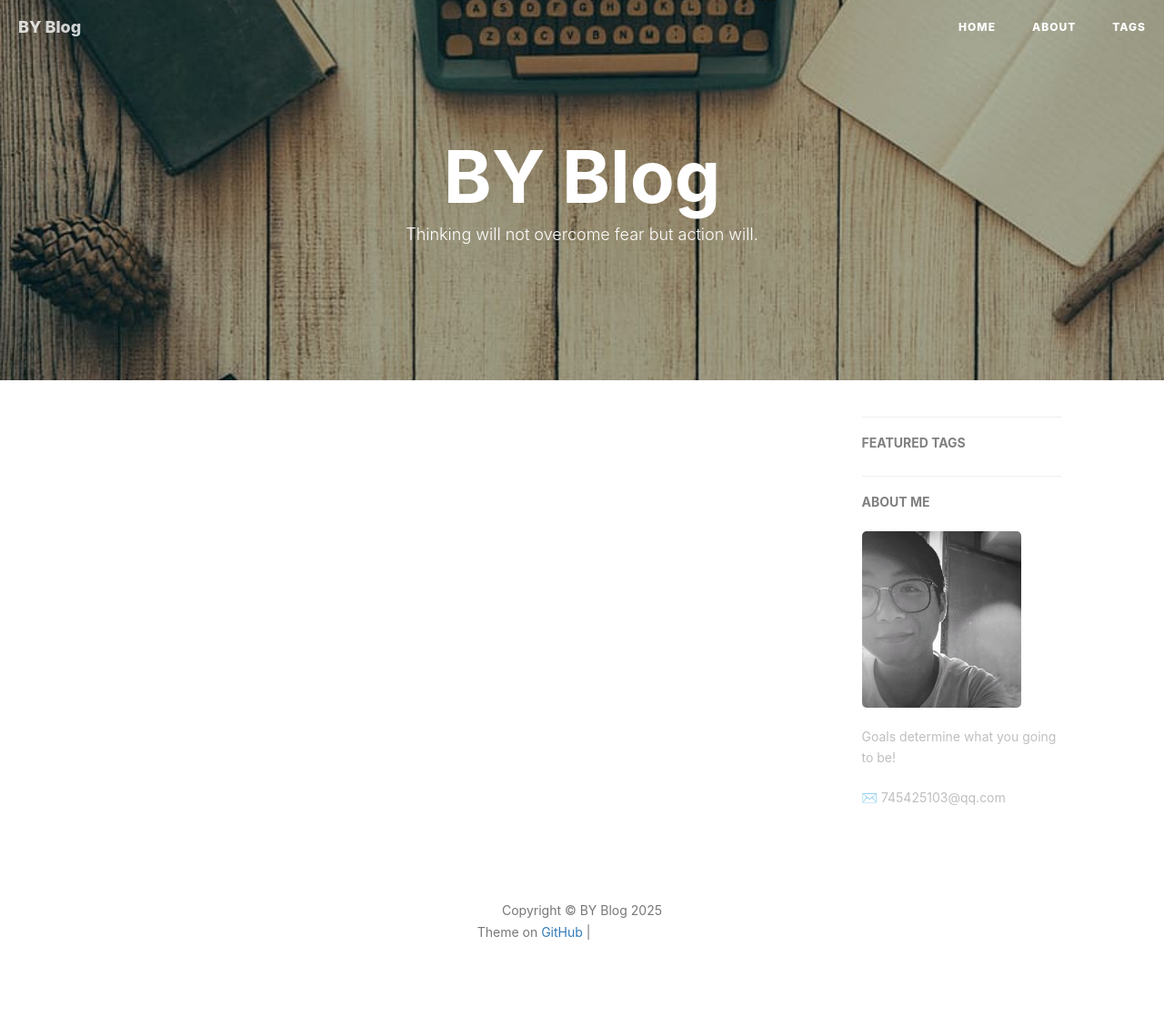
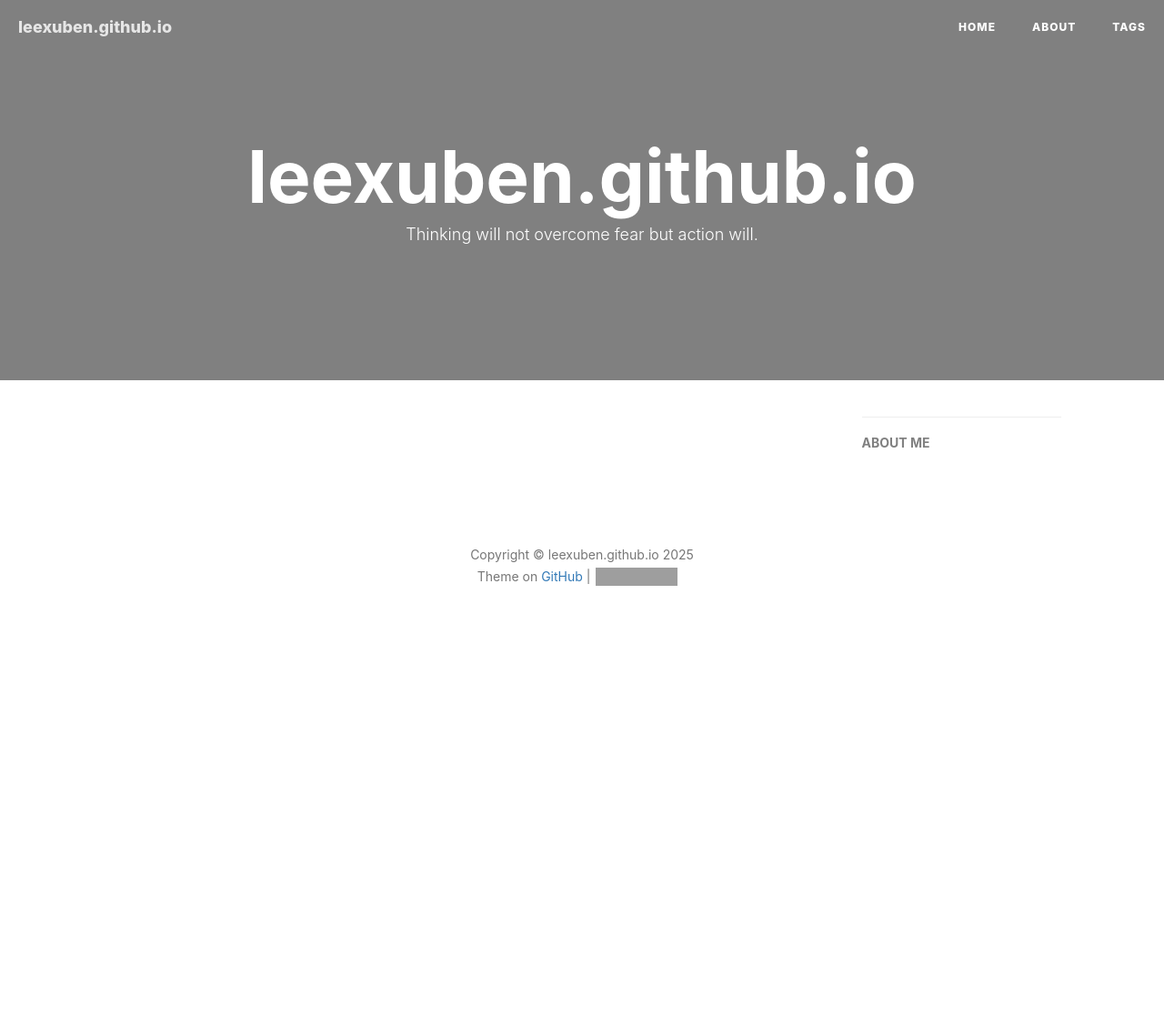
Before and after one commit to leexuben/leexuben.github.io, a Jekyll site: the page built from index.html, in a window 1280 px wide. Shown: the whole page at 91% size. Built offline with Jekyll 4.4.1, drawn with Linux system fonts in a browser that asks for light colours; nearby versions of some CDN libraries; library files that are not in the unit come from our copies; the list of posts is cut into pages by our own code; comment, search, counter and statistics services are not loaded; after the commit the page ends 900 px from its top, so only the background shows below that; some of the changed lines change nothing that is shown; grey boxes are pictures that could not be loaded.

Commit message:
Update _config.yml

```diff
--- a/_config.yml
+++ b/_config.yml
@@ -1,82 +1,2 @@
-# Site settings
-title: BY Blog
-SEOTitle: 黎小兵的博客 | BY Blog
-header-img: img/post-bg-desk.jpg
-email: 745425103@qq.com
-description: "Every failure is leading towards success."
-keyword: "BY, BY Blog, 黎小兵的博客, leexuben, 黎小兵, iOS, Apple, iPhone"
-url: "http://leexuben.github.io"          # your host, for absolute URL
-baseurl: ""      # for example, '/blog' if your blog hosted on 'host/blog'
-github_repo: "https://github.com/leexuben/leexuben.github.io.git" # you code repository
-
-# Sidebar settings
-sidebar: true                           # whether or not using Sidebar.
-sidebar-about-description: "Goals determine what you going to be!"
-sidebar-avatar: /img/about-BY-gentle.jpg      # use absolute URL, seeing it's used in both `/` and `/about/`
-
-
-
-# SNS settings
-RSS: false
-
-
-
-
-
-# Build settings
-# from 2016, 'pygments' is unsupported on GitHub Pages. Use 'rouge' for highlighting instead.
-permalink: pretty
-paginate: 10
-exclude: ["less","node_modules","Gruntfile.js","package.json","README.md"]
-anchorjs: true                          # if you want to customize anchor. check out line:181 of `post.html`
-
-
-
-# Gems
-# from PR#40, to support local preview for Jekyll 3.0
-gems: [jekyll-paginate]
-
-
-
-
-# Markdown settings
-# replace redcarpet to kramdown,
-# although redcarpet can auto highlight code, the lack of header-id make the catalog impossible, so I switch to kramdown
-# document: http://jekyllrb.com/docs/configuration/#kramdown
-markdown: kramdown
-highlighter: rouge
-kramdown:
-  input: GFM                            # use Github Flavored Markdown !important
-
-
-
-# 评论系统
-
-
-# 统计
-
-# Analytics settings
-# Baidu Analytics
-ba_track_id: b50bf2b12b5338a1845e33832976fd68
-
-# Google Analytics
-ga_track_id: 'UA-90855596-1'            # Format: UA-xxxxxx-xx
-ga_domain: qiubaiying.top               # 默认的是 auto, 这里我是自定义了的域名，你如果没有自己的域名，需要改成auto
-
-
-
-
-
-# Featured Tags
-featured-tags: true                     # 是否使用首页标签
-featured-condition-size: 1              # 相同标签数量大于这个数，才会出现在首页
-
-
-
-# Progressive Web Apps
-chrome-tab-theme-color: "#000000"
-service-worker: true
-
-
-
-# Friends
+include:
+- "*.json"
```
